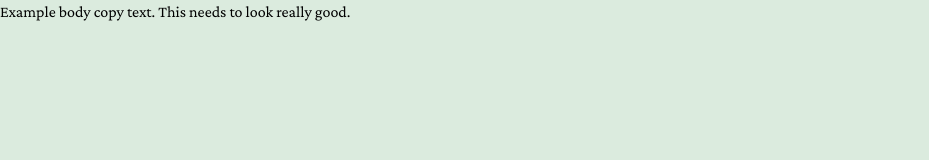
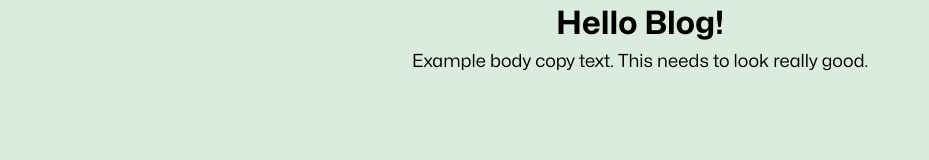
Before and after one commit to DavidCredo/personalblog, an Astro site: page / in a window 1280 px wide. Shown: the whole page, without its empty margins (0-929 px from the left). Built offline with nearby package versions, Linux system fonts and the light colour scheme; Astro itself is replaced by a stand-in of ours.

Commit message:
happy with the font choice now 😁

```diff
--- a/src/layouts/Layout.astro
+++ b/src/layouts/Layout.astro
@@ -22,17 +22,29 @@ const { title } = Astro.props;
 </html>
 <style is:global>
 	@font-face {
-		font-family: "CrimsonPro";
-		src: url("/fonts/CrimsonPro-Regular.woff2");
+		font-family: "MonaSans";
+		src: url("/fonts/MonaSans.woff2");
 	}
 
 	p {
-		font-family: "CrimsonPro", serif;
+		font-family: "MonaSans";
+		font-weight: var(--font-weight-regular);
+		font-size: 18px;
+		line-height: var(--line-height);
+	}
+
+	h1 {
+		font-family: "MonaSans";
+		font-weight: var(--font-weight-bold);
 	}
 
 	:root {
 		--color-bg: hsl(131, 28%, 89%);
 		--color-text: hsl(198, 32%, 8%);
+		--font-weight-regular: 400;
+		--font-weight-bold: 700;
+		--font-weight-light: 300;
+		--line-height: 1.5;
 	}
 
 	[data-theme="dark"] {
--- a/src/pages/index.astro
+++ b/src/pages/index.astro
@@ -4,7 +4,9 @@ import Layout from "../layouts/Layout.astro";
 
 <Layout title="Welcome to my blog!">
 	<main>
+		<h1>Hello Blog!</h1>
 		<p>Example body copy text. This needs to look really good.</p>
+
 	</main>
 </Layout>
 
@@ -12,4 +14,10 @@ import Layout from "../layouts/Layout.astro";
 	body {
 		background-color: var(--color-bg);
 	}
+	main {
+		max-width: 60ch;
+		display: grid;
+		justify-items: center;
+		margin: 0 auto;
+	}
 </style>
```
Also changed, not shown: public/fonts/CrimsonPro-Regular.woff2 (deleted), public/fonts/MonaSans.woff2 (added).
